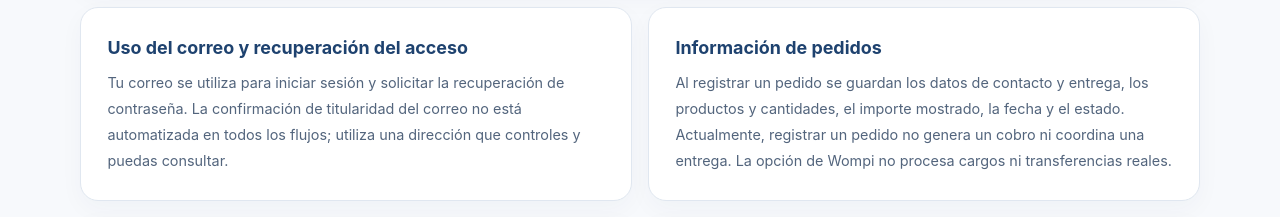
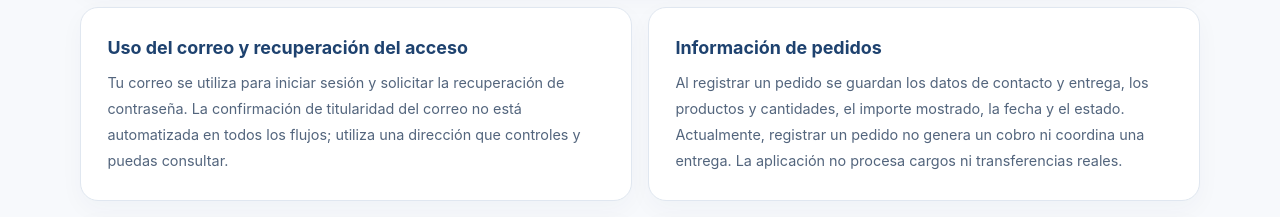
Before and after one commit to sro2005/my-app, a React (Vite) app: page /privacy in a window 1280 px wide. Shown: the part 818-1035 px from the top of the page. Built offline with nearby package versions, Linux system fonts and the light colour scheme.

Commit message:
Quitar referencia a Wompi que ya no corresponde al flujo actual

```diff
--- a/src/components/PrivacyPage.jsx
+++ b/src/components/PrivacyPage.jsx
@@ -19,7 +19,7 @@ const PrivacyPage = () => (
       },
       {
         title: 'Información de pedidos',
-        body: 'Al registrar un pedido se guardan los datos de contacto y entrega, los productos y cantidades, el importe mostrado, la fecha y el estado. Actualmente, registrar un pedido no genera un cobro ni coordina una entrega. La opción de Wompi no procesa cargos ni transferencias reales.'
+        body: 'Al registrar un pedido se guardan los datos de contacto y entrega, los productos y cantidades, el importe mostrado, la fecha y el estado. Actualmente, registrar un pedido no genera un cobro ni coordina una entrega. La aplicación no procesa cargos ni transferencias reales.'
       },
       {
         title: 'Sesión y seguridad',
```
